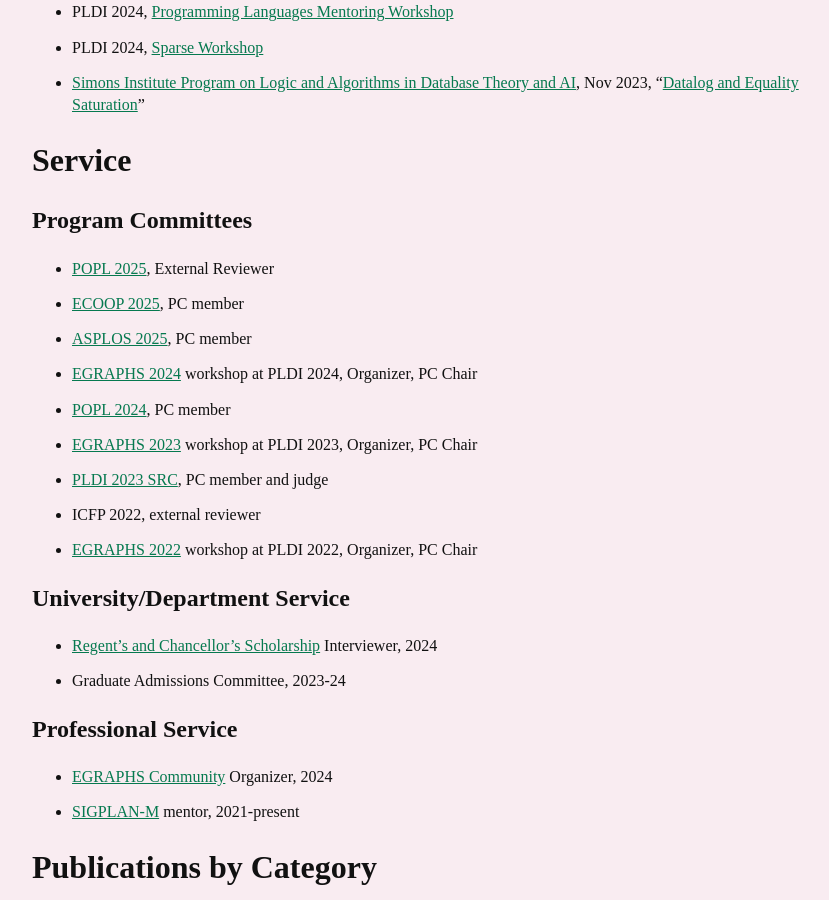
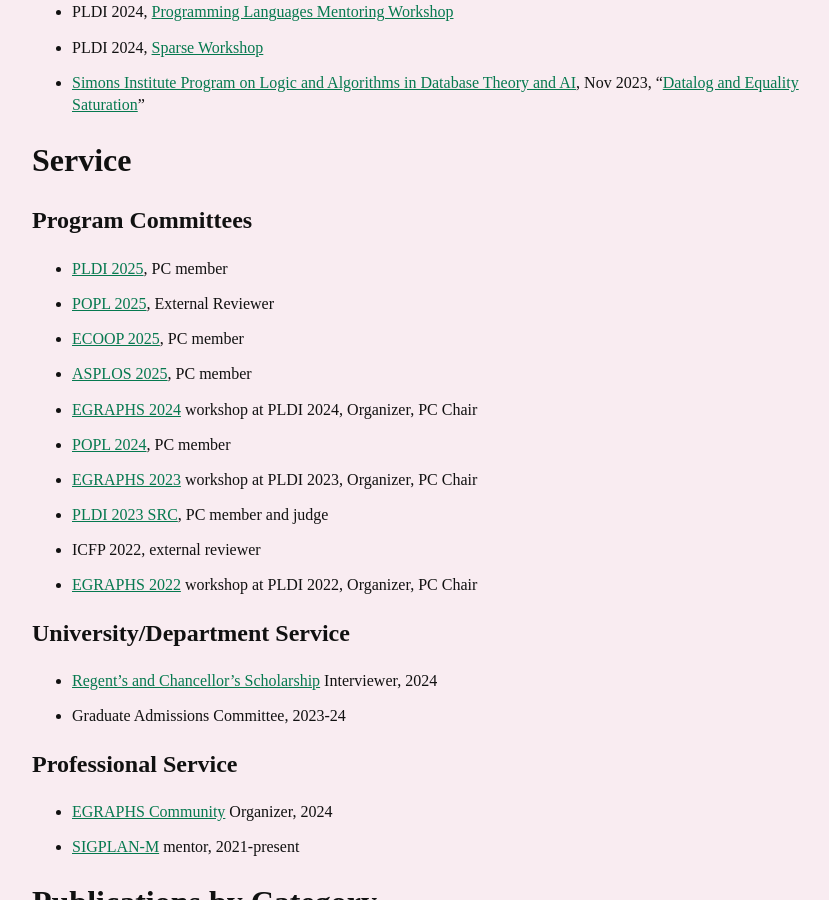
Before and after one commit to mwillsey/mwillsey.github.io, a Jekyll site: the page built from cv.md, in a window 1280 px wide and 900 px high, scrolled down 1029 px. Shown: the whole window, without its empty margins (8-837 px from the left). Built offline with Jekyll 4.4.1, drawn with Linux system fonts in a browser that asks for light colours.

Commit message:
update cv

```diff
--- a/cv.md
+++ b/cv.md
@@ -90,6 +90,7 @@ li.old ~ li {
 ## Program Committees
 
 <!-- - [Foundations and Trends in Databases](https://www.nowpublishers.com/DBS), Reviewer, 2024 -->
+- [PLDI 2025](https://pldi25.sigplan.org), PC member
 - [POPL 2025](https://popl25.sigplan.org), External Reviewer
 - [ECOOP 2025](https://2025.ecoop.org/), PC member
 - [ASPLOS 2025](https://www.asplos-conference.org/asplos2025/committee/#tpc), PC member
```
